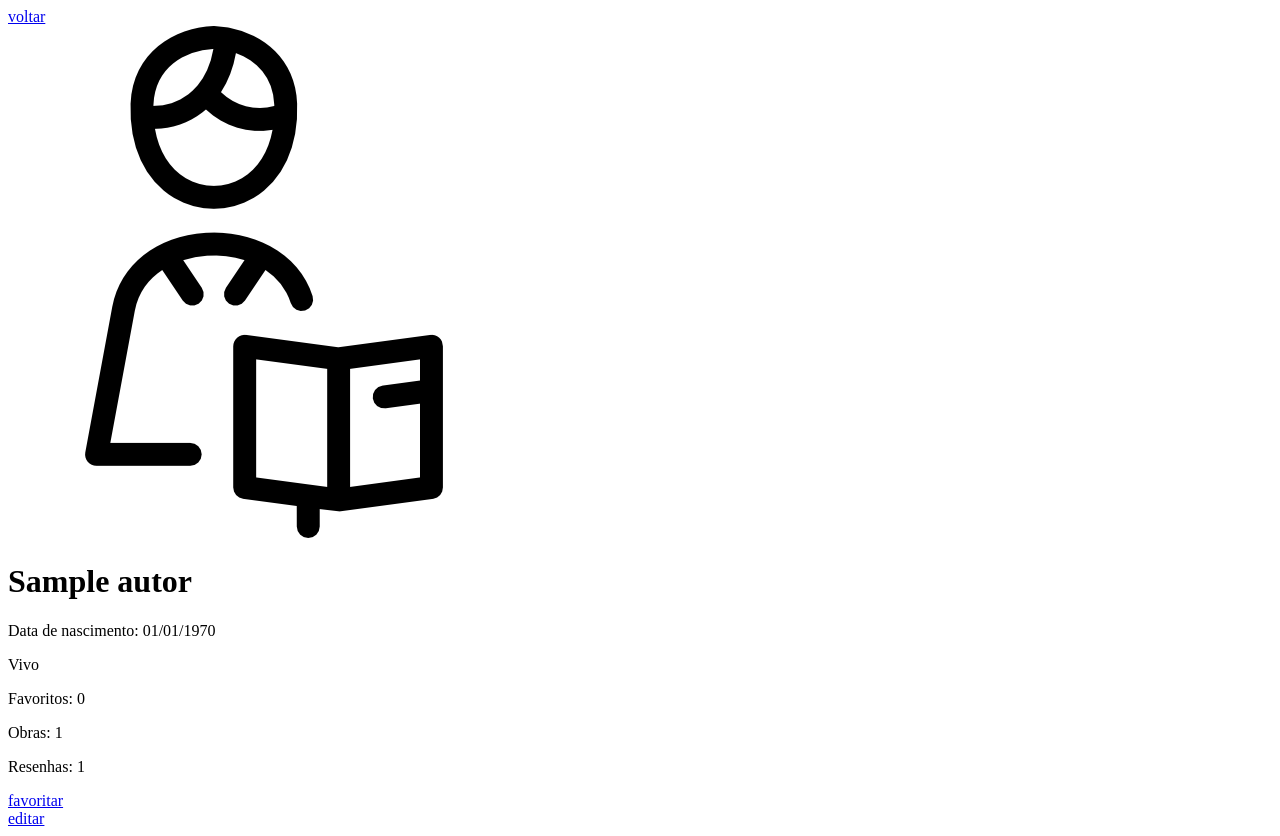
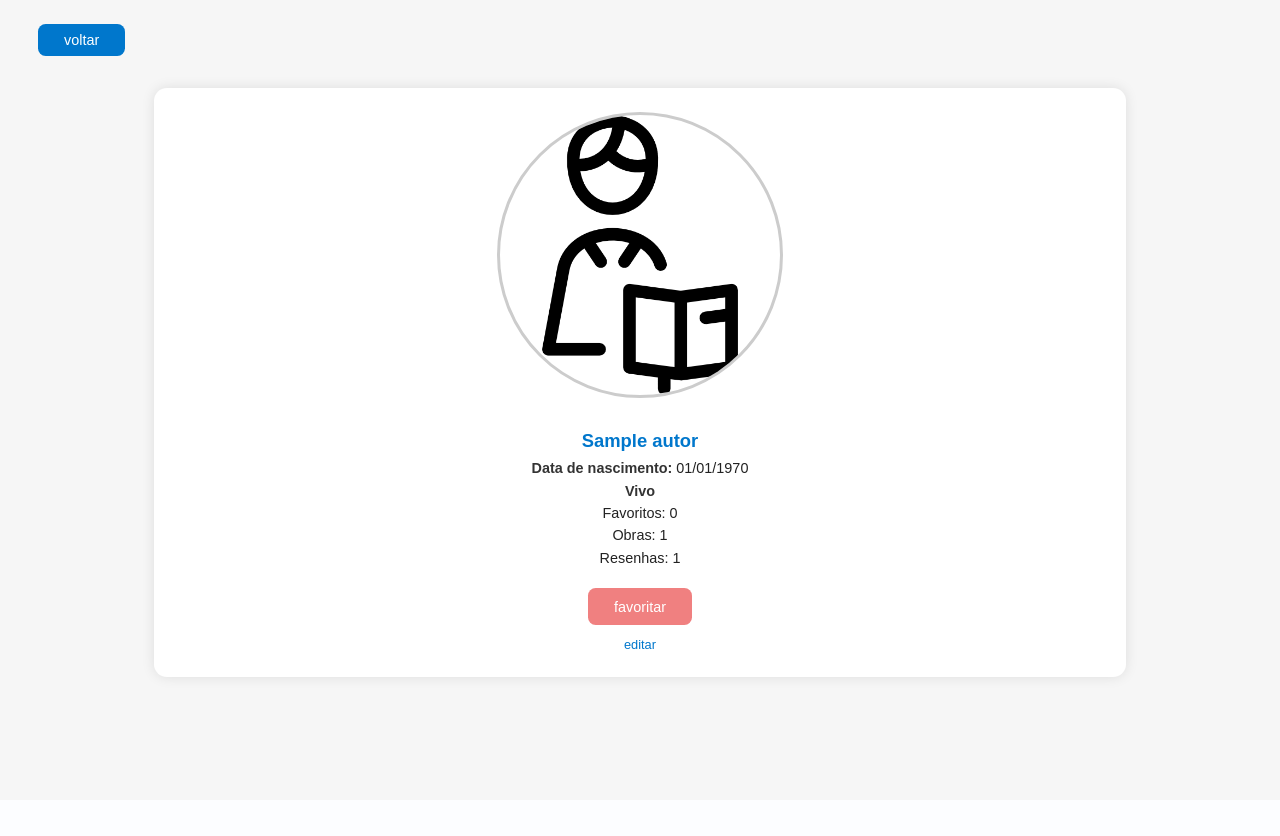
Before and after one commit to kowakop/resenhadw, a PHP site: page /autor/pagina.php?id=1 in a window 1280 px wide. After the commit the page ends 684 px from the top, so only its background shows below. Run offline with PHP 8.4, Linux system fonts and the light colour scheme; the visitor is signed in with stand-in values (Sample User, id 1); tables that the repository leaves empty hold one stand-in row (values such as "Sample post"); data that the repository does not hold is empty.

Commit message:
não toco mais nesse codigo

```diff
--- a/autor/pagina.php
+++ b/autor/pagina.php
@@ -56,9 +56,10 @@ $qtd_resenhas = mysqli_fetch_assoc($resultados_resenhas)['qtd_resenhas'];
     <meta charset="UTF-8">
     <meta name="viewport" content="width=device-width, initial-scale=1.0">
     <title>Document</title>
+    <link rel="stylesheet" href="../style-paginas.css">
 </head>
 
-<body>
+<body class="pagina-autor">
     <?php
     $url = "../listar.php?objeto=autor";
     if(isset($_GET["voltar"])) {
@@ -68,18 +69,16 @@ $qtd_resenhas = mysqli_fetch_assoc($resultados_resenhas)['qtd_resenhas'];
         } else {
             $url = "../listar.php?objeto=autor";
         }
-
     }
     $url = urlencode($url);
-        echo "<a href='../index.php?url=$url' class='link_menu' target='_top'>";
-        ?>voltar</a>
+    echo "<a href='../index.php?url=$url' class='link_menu' target='_top'>voltar</a>";
+    ?>
+
+    <div class="autor-container">
     <?php
-
     if ($autor = mysqli_fetch_assoc($resultados_autor)) {
         $morte = $autor['autor_data_morte'];
         $foto = $autor['autor_foto'];
-
-
 
         if ($morte != null) {
             $morte = strtotime($autor["autor_data_morte"]);
@@ -91,44 +90,45 @@ $qtd_resenhas = mysqli_fetch_assoc($resultados_resenhas)['qtd_resenhas'];
         } else {
             $morte = "<span>Vivo</span>";
         }
+
         $arquivo = "../fotos/$foto";
-
         if (!file_exists($arquivo) || $foto == null) {
             $arquivo = "../fotos/padrao-autor.png";
         }
 
+        echo "<div class='autor-card'>";
+        echo "<img src='$arquivo' alt='Foto do autor' class='autor-foto'>";
+        echo "<h1 class='autor-nome'>" . htmlspecialchars($autor['autor_nome']) . "</h1>";
+        echo "<p class='autor-info'><span>Data de nascimento:</span> " . date('d/m/Y', strtotime($autor['autor_data_nasc'])) . "</p>";
+        echo "<p class='autor-info'>$morte</p>";
+        echo "<p class='autor-stats'>Favoritos: $qtd_favoritos</p>";
+        echo "<p class='autor-stats'>Obras: $qtd_obras</p>";
+        echo "<p class='autor-stats'>Resenhas: $qtd_resenhas</p>";
 
-        echo "<div class='autor'>";
-        echo "<img src='$arquivo'>";
-        echo "<h1>" . htmlspecialchars($autor['autor_nome']) . "</h1>";
-        echo "<p><span>Data de nascimento:</span> " . date('d/m/Y', strtotime($autor['autor_data_nasc'])) . "</span></p>";
-        echo "<p><span>" . $morte . "</p>";
-        echo "<p>Favoritos: $qtd_favoritos</p>";
-        echo "<p>Obras: $qtd_obras</p>";
-        echo "<p>Resenhas: $qtd_resenhas</p>";
         $sql = "SELECT * FROM favorito WHERE favorito_usuario_id = ? AND favorito_id = ? AND lower(favorito_tipo) = 'au'";
         $comando = mysqli_prepare($conexao, $sql);
         mysqli_stmt_bind_param($comando, 'ii', $id_user, $id);
         mysqli_stmt_execute($comando);
         $resultado = mysqli_stmt_get_result($comando);
-
         $favoritou = mysqli_fetch_assoc($resultado);
 
         if (!$favoritou) {
-
             echo "<a href='../favoritar.php?id=$id&objeto=au' class='botao'>favoritar</a>";
         } else {
-
             echo "<a href='../favoritar.php?id=$id&objeto=au' class='botao'>desfavoritar</a>";
         }
-        if ($tipo == "admin") {
-            echo "<br><a href='cadastrar.php?id=$id'>editar</a>";
+
+        if ($tipo == 'admin') {
+            echo "<br><a href='cadastrar.php?id=$id' class='link-editar'>editar</a>";
         }
+
         echo "</div>";
     } else {
-        echo "Autor não encontrado.";
+        echo "<p class='autor-erro'>Autor não encontrado.</p>";
     }
     ?>
+    </div>
 </body>
 
+
 </html>
--- a/banco/banco.sql
+++ b/banco/banco.sql
@@ -14,7 +14,7 @@ SET @OLD_SQL_MODE=@@SQL_MODE, SQL_MODE='ONLY_FULL_GROUP_BY,STRICT_TRANS_TABLES,N
 -- -----------------------------------------------------
 -- Schema bd_res_manga
 -- -----------------------------------------------------
-CREATE SCHEMA IF NOT EXISTS `bd_res_manga` DEFAULT CHARACTER SET utf8 ;
+CREATE SCHEMA IF NOT EXISTS `bd_res_manga` DEFAULT CHARACTER SET utf8mb4 COLLATE utf8mb4_unicode_ci;
 USE `bd_res_manga` ;
 
 -- -----------------------------------------------------
--- a/cadastro/index.php
+++ b/cadastro/index.php
@@ -104,10 +104,13 @@ else {
                 }
             }
             ?>
-
+            <br>
+            <br>
             Selecione sua foto de perfil:
 
             <input type="file" name="foto">
+            <br>
+            <br>
 
             <input type="submit" value="Salvar" id="submeter">
 
--- a/index.php
+++ b/index.php
@@ -70,9 +70,10 @@ if (!isset($_SESSION['id'])) {
             echo "<a href='./index.php?url=$url'>";
             ?>
                 <img src="./fotos/logo.png" id="logo" style="height: 70px;">
-                <img src="./fotos/Resenhando.png" id="logo2" style="height: 80px; width: 250px;">
             </a>
         </div>
+        <hr>
+        <br>
 
         <svg xmlns="http://www.w3.org/2000/svg" width="24" height="24" fill="none" stroke="currentColor" stroke-linecap="round" stroke-linejoin="round" stroke-width="2" class="feather feather-home icon" viewBox="0 0 24 24" style="color: currentcolor;">
                     <path d="m3 9 9-7 9 7v11a2 2 0 0 1-2 2H5a2 2 0 0 1-2-2z"></path>
--- /dev/null
+++ b/style-paginas.css
@@ -0,0 +1,223 @@
+body {
+    font-family: Arial, sans-serif;
+    background: #fff;
+    color: #111;
+    margin: 0;
+    padding: 4vh 3vw;
+  }
+
+  a {
+    text-decoration: none;
+    color: #0077cc;
+  }
+
+  a:hover {
+    color: #005fa3;
+  }
+
+  .voltar {
+    display: inline-block;
+    background: #eee;
+    color: #111;
+    padding: 1vh 2vw;
+    border-radius: 0.6vw;
+    font-weight: bold;
+    transition: background 0.2s ease;
+    margin-bottom: 2vh;
+  }
+
+  .voltar:hover {
+    background: #ddd;
+  }
+
+  /* container geral */
+  .card {
+    background: #f8f8f8;
+    border-radius: 1vw;
+    box-shadow: 0 0.5vw 1vw rgba(0, 0, 0, 0.1);
+    max-width: 70vw;
+    margin: 0 auto;
+    padding: 3vh 3vw;
+    text-align: center;
+  }
+
+  /* imagens */
+  .card img {
+    width: 50%;
+    max-width: 400px;
+    border-radius: 1vw;
+    margin-bottom: 2vh;
+  }
+
+  /* títulos */
+  .card h1 {
+    color: #0077cc;
+    font-size: 2.5vh;
+    margin-bottom: 1vh;
+  }
+
+  /* textos */
+  .card p {
+    font-size: 1.6vh;
+    color: #222;
+    margin: 0.8vh 0;
+  }
+
+  .card p span {
+    font-weight: bold;
+  }
+
+  /* botão azul */
+  .botao {
+    display: inline-block;
+    background: #0077cc;
+    color: white;
+    padding: 1vh 2vw;
+    border-radius: 0.6vw;
+    margin-top: 2vh;
+    transition: background 0.2s;
+  }
+
+  .botao:hover {
+    background: #005fa3;
+  }
+
+  /* para o admin */
+  .admin-links {
+    margin-top: 3vh;
+    font-size: 1.4vh;
+  }
+
+  .admin-links a {
+    color: #555;
+    margin: 0 1vw;
+  }
+
+  .admin-links a:hover {
+    color: #000;
+  }
+
+
+  body.pagina-autor {
+    font-family: Arial, sans-serif;
+    background: #f6f6f6;
+    color: #222;
+    margin: 0;
+    padding: 3vh 3vw;
+  }
+
+  /* link voltar */
+  .link_menu {
+    display: inline-block;
+    background: #0077cc;
+    color: #fff;
+    text-decoration: none;
+    padding: 1vh 2vw;
+    border-radius: 0.6vw;
+    font-size: 1.8vh;
+    transition: background 0.2s ease;
+  }
+  .link_menu:hover {
+    background: #005fa3;
+  }
+
+  /* container principal */
+  .autor-container {
+    display: flex;
+    justify-content: center;
+    align-items: center;
+    flex-direction: column;
+    margin-top: 4vh;
+  }
+
+  /* card do autor */
+  .autor-card {
+    background: #fff;
+    width: 70vw;
+    max-width: 80vw;
+    padding: 3vh 3vw;
+    border-radius: 1vw;
+    box-shadow: 0 0 1vw rgba(0, 0, 0, 0.1);
+    text-align: center;
+  }
+
+  /* imagem */
+  .autor-foto {
+    width: 25vw;
+    max-width: 280px;
+    height: auto;
+    border-radius: 50%;
+    margin-bottom: 2vh;
+    border: 0.3vw solid #ccc;
+  }
+
+  /* nome */
+  .autor-nome {
+    font-size: 2.3vh;
+    color: #0077cc;
+    margin-bottom: 1vh;
+  }
+
+  /* infos e estatísticas */
+  .autor-info,
+  .autor-stats {
+    font-size: 1.8vh;
+    margin: 0.8vh 0;
+  }
+
+  .autor-info span {
+    font-weight: bold;
+    color: #333;
+  }
+
+
+  .botao {
+    display: inline-block;
+    background: lightcoral;
+    color: #fff;
+    text-decoration: none;
+    border: none;
+    border-radius: 0.6vw;
+    padding: 1.3vh 2vw;
+    font-size: 1.8vh;
+    margin-top: 2vh;
+    cursor: pointer;
+    transition: background 0.2s ease;
+  }
+  .botao:hover {
+    background: rgb(230, 84, 84);
+  }
+
+  /* link editar (apenas admin) */
+  .link-editar {
+    display: inline-block;
+    margin-top: 1.5vh;
+    color: #0077cc;
+    text-decoration: none;
+    font-size: 1.6vh;
+  }
+  .link-editar:hover {
+    color: #005fa3;
+    text-decoration: underline;
+  }
+
+  /* erro */
+  .autor-erro {
+    color: #a00;
+    font-size: 1.8vh;
+    font-weight: bold;
+    margin-top: 2vh;
+  }
+
+
+  .conteudo-caixa {
+    background: #fff;
+    border: 1px solid #ccc;
+    border-radius: 8px;
+    padding: 2vh 2vw;
+    margin: 2vh 0;
+    font-size: 2vh;
+    white-space: pre-wrap;
+    line-height: 1.5;
+    box-shadow: inset 0 0 5px rgba(0,0,0,0.1);
+  }
```
Also changed, not shown: listar.css (+9 -0 lines), obra/pagina.php (+6 -6 lines), resenha/form_resenha.php (+103 -24 lines), resenha/listar.php (+8 -32 lines), resenha/pagina.php (+28 -23 lines), resenhista/listar.php (+8 -6 lines), resenhista/pagina.php (+34 -17 lines), style.css (+15 -2 lines), fotos/691080f802667.gif (added). Lines whose indentation alone changed are shown as unchanged.
